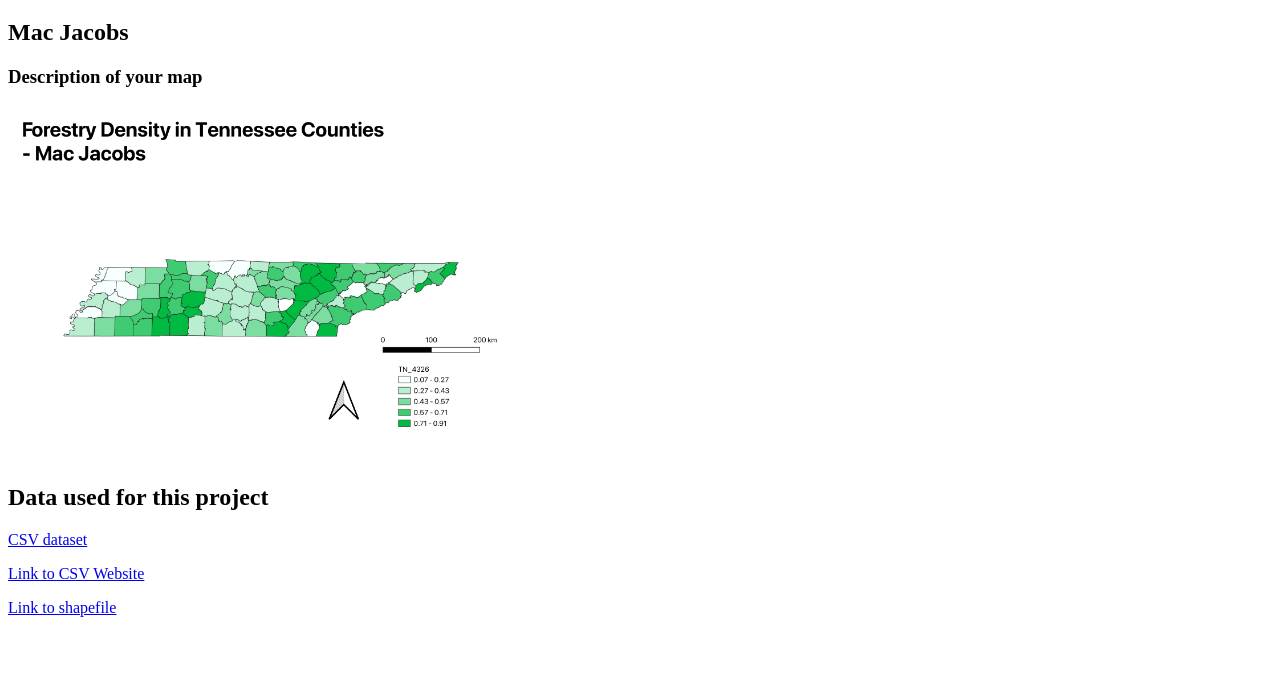
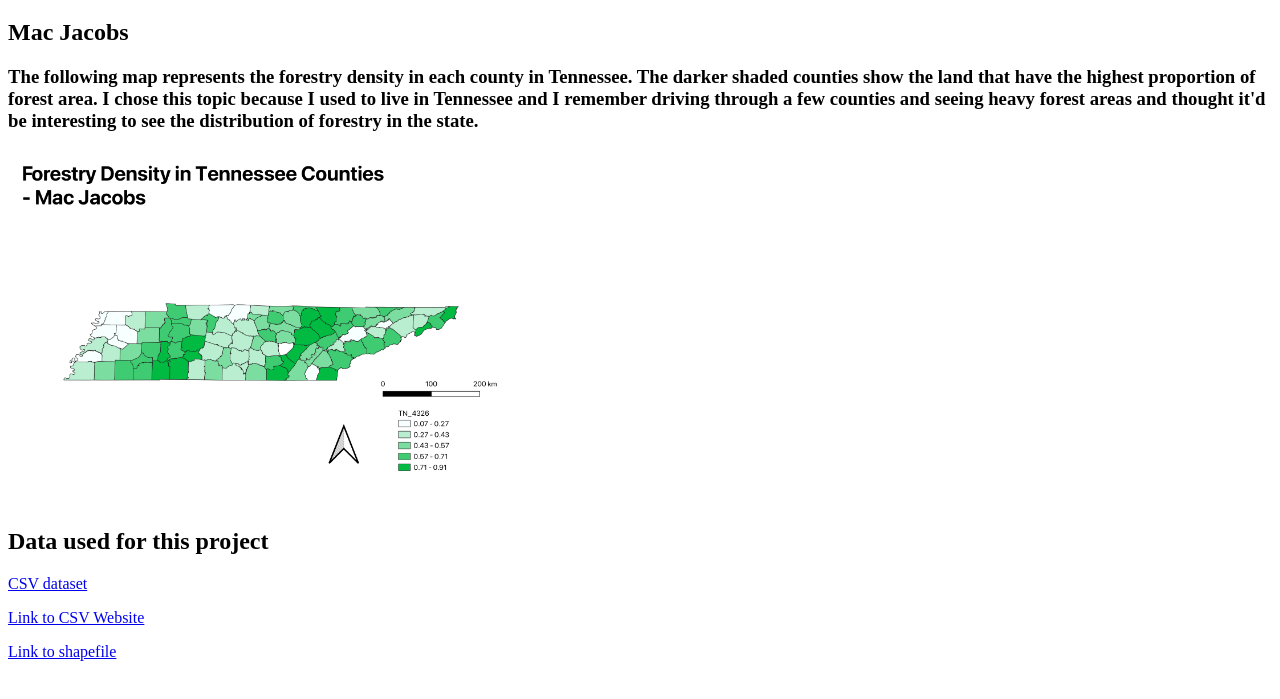
Before and after one commit to Macjacobs/homeworkseven, a plain HTML site: page index.html in a window 1280 px wide. Shown: the part 61-760 px from the top of the page. Drawn offline with Linux system fonts and the light colour scheme.

Commit message:
Update index.html

```diff
--- a/index.html
+++ b/index.html
@@ -8,7 +8,7 @@
 <body>
 <h1>Homework 7: Tennessee Choropleth </h1>
 <h2>Mac Jacobs</h2>
-<h3>Description of your map</h3>
+<h3>The following map represents the forestry density in each county in Tennessee. The darker shaded counties show the land that have the highest proportion of forest area.  I chose this topic because I used to live in Tennessee and I remember driving through a few counties and seeing heavy forest areas and thought it'd be interesting to see the distribution of forestry in the state.   </h3>
 <!-- Your map goes here -->
 <a href="./Forestry Map of Tennessee.png">
     <img src="./Forestry Map of Tennessee.png" alt="your map" width='500px'>
```
